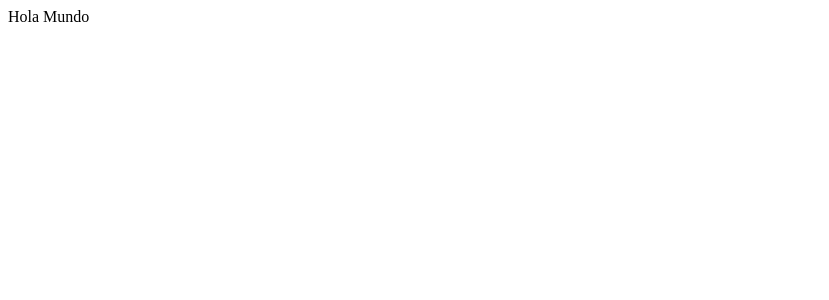
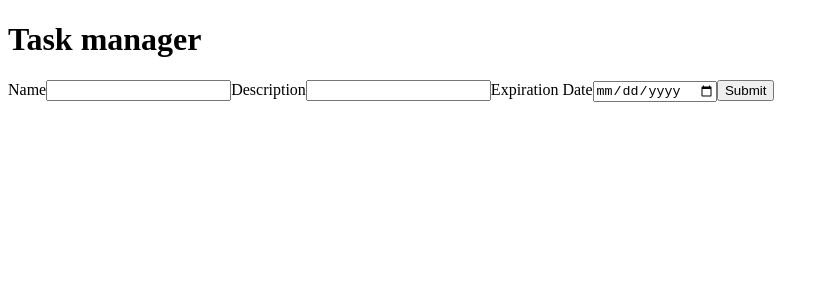
Before and after one commit to Unstoppable7/hawk-horse, a React app in the folder frontend/: page / in a window 1280 px wide. Shown: the top 300 px of the page, without its empty margins (0-829 px from the left). Built offline with nearby package versions, Linux system fonts and the light colour scheme; the HTML template or start-up script is replaced by a standard one.

Commit message:
feat: add basic form

```diff
--- a/frontend/src/App.jsx
+++ b/frontend/src/App.jsx
@@ -1,7 +1,16 @@
 function App() {
   return (
     <div>
-      Hola Mundo
+      <h1>Task manager</h1>
+      <form action="">
+         <label htmlFor="name">Name</label>
+         <input id="name" type="text" />
+         <label htmlFor="description">Description</label>
+         <input id="description" type="text" />
+         <label htmlFor="expirationDate">Expiration Date</label>
+         <input id="expirationDate" type="date" />
+         <button>Submit</button>
+      </form>
     </div>
   )
 }
```
